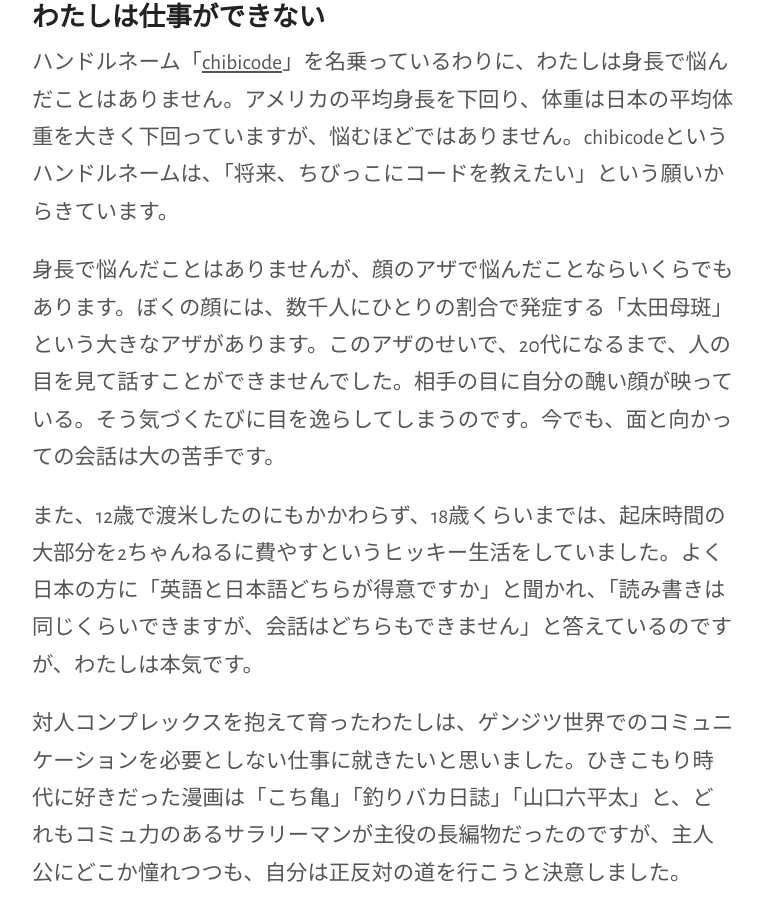
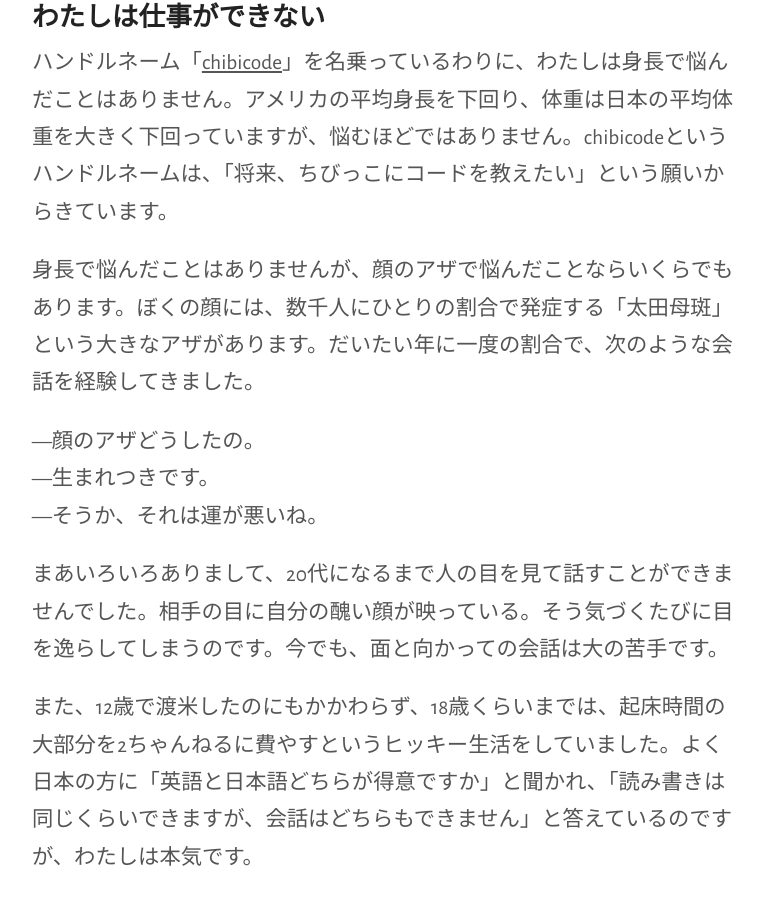
Before and after one commit to chibicode/naze, a Jekyll site: the page built from ja/_posts/2014-04-04-why-blog.md, in a window 1280 px wide and 900 px high, scrolled down 5103 px. Shown: the whole window, without its empty margins (257-1020 px from the left). Built offline with Jekyll 4.4.1, drawn with Linux system fonts in a browser that asks for light colours; nearby versions of some CDN libraries; Markdown is read by kramdown in place of the engine named in the settings; comment, search, counter and statistics services are not loaded.

Commit message:
birthmark

```diff
--- a/ja/_posts/2014-04-04-why-blog.md
+++ b/ja/_posts/2014-04-04-why-blog.md
@@ -89,7 +89,13 @@ cabooseで培った信頼関係が芽を吹いたのは2009年前半のころだ
 
 ハンドルネーム「[chibicode](https://twitter.com/chibicode)」を名乗っているわりに、わたしは身長で悩んだことはありません。アメリカの平均身長を下回り、体重は日本の平均体重を大きく下回っていますが、悩むほどではありません。chibicodeというハンドルネームは、「将来、ちびっこにコードを教えたい」という願いからきています。
 
-身長で悩んだことはありませんが、顔のアザで悩んだことならいくらでもあります。ぼくの顔には、数千人にひとりの割合で発症する「太田母斑」という大きなアザがあります。このアザのせいで、20代になるまで、人の目を見て話すことができませんでした。相手の目に自分の醜い顔が映っている。そう気づくたびに目を逸らしてしまうのです。今でも、面と向かっての会話は大の苦手です。
+身長で悩んだことはありませんが、顔のアザで悩んだことならいくらでもあります。ぼくの顔には、数千人にひとりの割合で発症する「太田母斑」という大きなアザがあります。だいたい年に一度の割合で、次のような会話を経験してきました。
+
+—顔のアザどうしたの。
+<br>—生まれつきです。
+<br>—そうか、それは運が悪いね。
+
+まあいろいろありまして、20代になるまで人の目を見て話すことができませんでした。相手の目に自分の醜い顔が映っている。そう気づくたびに目を逸らしてしまうのです。今でも、面と向かっての会話は大の苦手です。
 
 また、12歳で渡米したのにもかかわらず、18歳くらいまでは、起床時間の大部分を2ちゃんねるに費やすというヒッキー生活をしていました。よく日本の方に「英語と日本語どちらが得意ですか」と聞かれ、「読み書きは同じくらいできますが、会話はどちらもできません」と答えているのですが、わたしは本気です。
 
```
